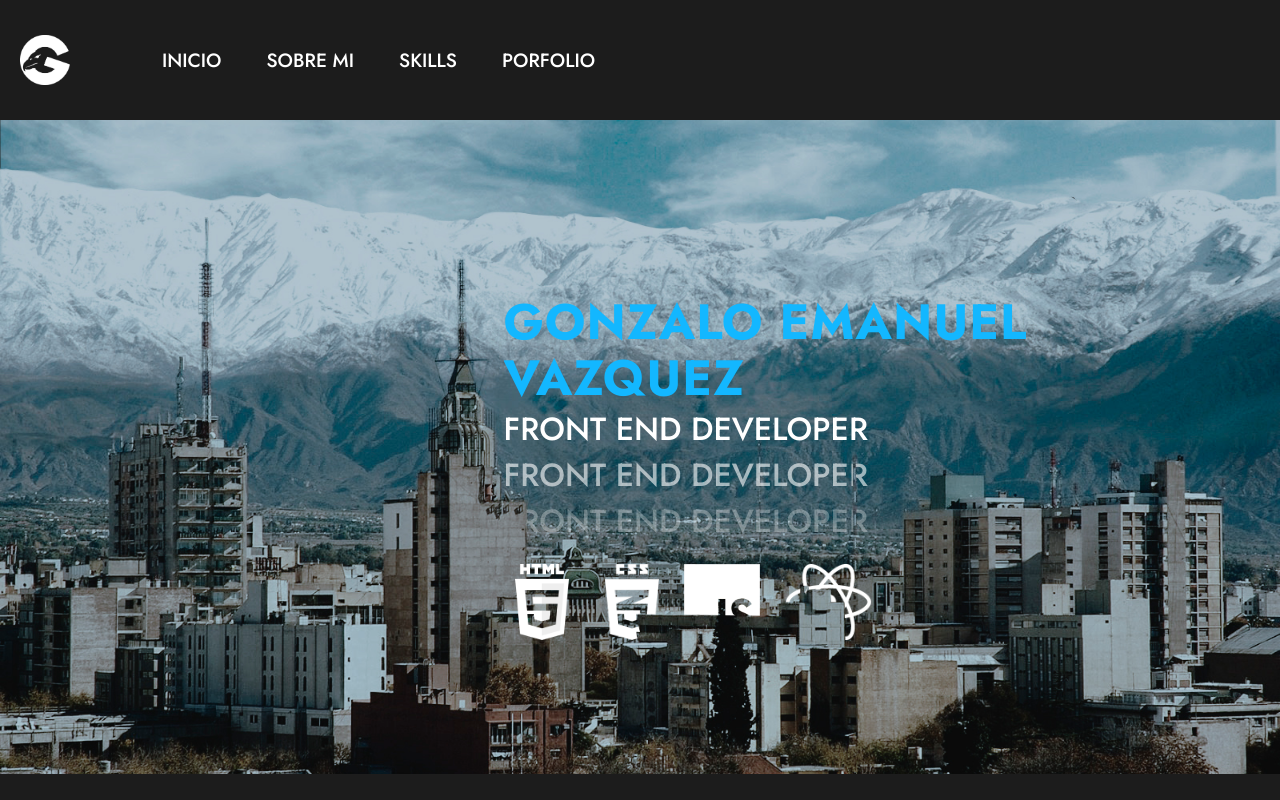
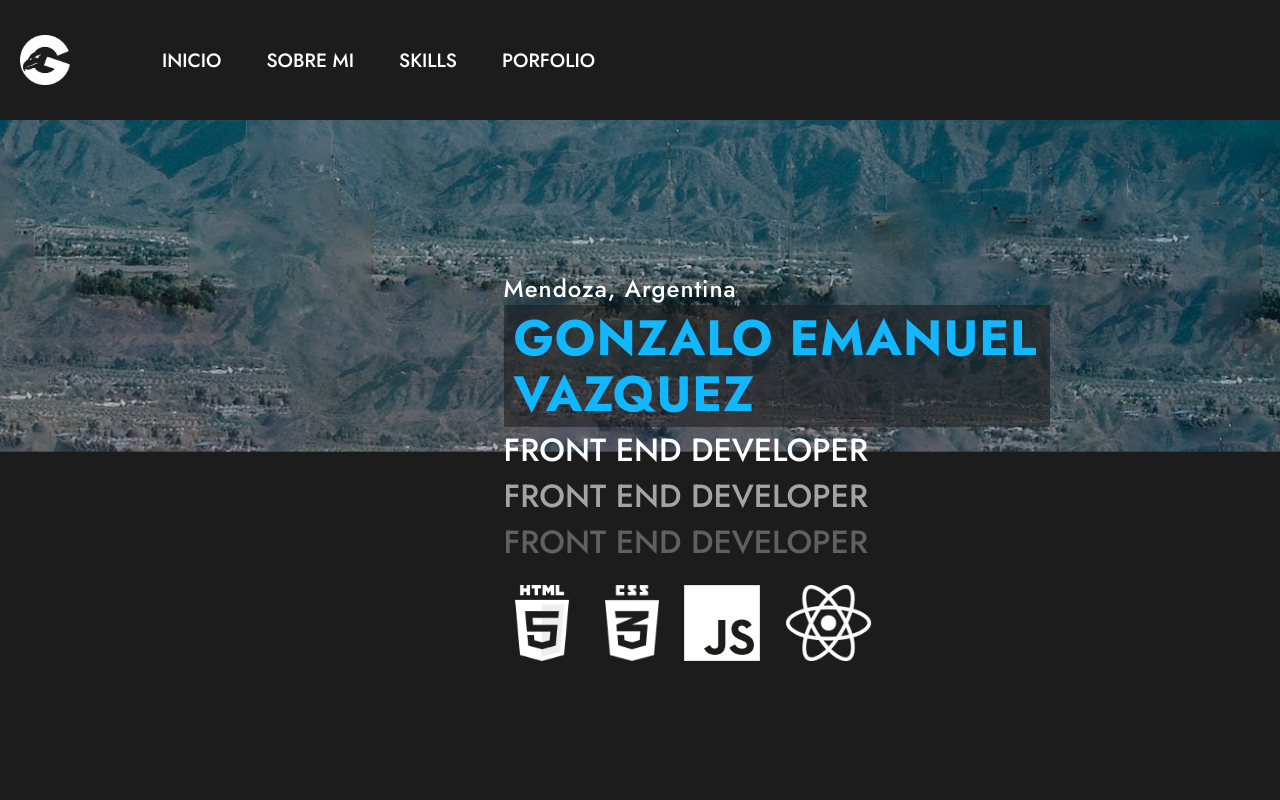
Before and after one commit to gonemvaz012/Portfolio-Web, a React (Create React App) app: page / in a window 1280 px wide. Shown: the top 800 px of the page. Built offline with nearby package versions, Linux system fonts and the light colour scheme.

Commit message:
commit develop 0.0.7

```diff
--- a/src/components/Header/Css/Header.css
+++ b/src/components/Header/Css/Header.css
@@ -79,6 +79,7 @@
     position: relative;
     padding: 50px 47px 10px 320px;
     margin: 0px 30px;
+    overflow: hidden;
 }
 
 .headerbg__img {
@@ -89,7 +90,9 @@
     left: 0;
     object-fit: cover;
 }
-
+.montains{
+    width: 1924px;
+}
 .layer1 {
     z-index: 4;
 }
@@ -132,7 +135,20 @@
     margin-bottom: 10px;
     /*transform: translate(220px, 20px);*/
 }
-
+.titulo0{
+    font-family: var(--font-Jost);
+    color: white;
+    font-size: 1.5rem;
+    font-weight: 400;
+    letter-spacing: 1px;
+    line-height: 2rem;
+    z-index: 1;
+}
+.titulo1-ctnr{
+    padding: 5px 10px;
+    background-color: #1c1c1c90;
+    overflow: hidden;
+}
 .titulo1 {
     font-family: var(--font-Jost);
     color: var(--secundary-color);
--- a/src/components/Header/Header.js
+++ b/src/components/Header/Header.js
@@ -1,20 +1,65 @@
 import React from 'react'
 import Navbar from './Navbar';
+import {motion,useScroll,useTransform,useAnimation, easeOut} from 'framer-motion'
 
 import './Css/Header.css';
 
 const Header = () => {
+  const { scrollYProgress } = useScroll()
+  //bgLayer
+  const LayerBG=(props)=>{
+
+    const {src,speed,layer,alt}=props
+    const yscroll=useTransform(scrollYProgress,[0,1],[0,100*speed])
+    if(alt!=="montañas"){
+      return(
+        <motion.img src={src}
+        className={'headerbg__img '+ layer}
+        alt={alt}
+        style={{y:yscroll}}></motion.img>
+      )
+    }else{
+      return(
+        <motion.img src={src}
+        className={'headerbg__img '+ layer}
+        alt={alt}
+        style={{y:yscroll,x:yscroll}}></motion.img>
+      )
+    }
+
+
+  }
 
   return (
     <header className="header">
       <Navbar />
       <section className="headerbg">
 
-        <img src='/img/bg/capa4.png' className='headerbg__img layer4' alt='cielo'></img>
-        <img src='/img/bg/capa3.png' className='headerbg__img layer3' alt='montañas'></img>
+        <LayerBG src='/img/bg/capa4.png' speedY={3}  layer="layer4" alt="cielo"/>
+        <LayerBG src='/img/bg/capa33.png' speed={-3} layer="layer3 montains" alt="montañas"/>
+        {/*<img src='/img/bg/capa3.png' className='headerbg__img layer3' alt='montañas'></img>*/}
 
         <div className="headerbg__titulo">
-          <h1 className="titulo1" >GONZALO EMANUEL VAZQUEZ</h1>
+          <h5 className="titulo0" >Mendoza, Argentina</h5>
+          <motion.div className='titulo1-ctnr'
+          initial={{width:5,backgroundColor:"#13B7FF"}}
+          animate={{opacity:[1,0,1,0,1,0,1,0,1], width:'100%',height:122,backgroundColor:"#1c1c1c90"}}
+          transition={{
+            opacity:{duration:2},
+            width:{delay:2,duration:1,ease:easeOut},
+            height:{delay:2.5,duration:0.7,ease:easeOut},
+            backgroundColor:{delay:3.5,duration:1,ease:easeOut}
+            }}>
+
+            <motion.h1 className="titulo1"
+            initial={{display:'none',opacity:0}}
+            animate={{display:'block',opacity:1}}
+            transition={{
+              display:{delay:4,duration:0.1,ease:easeOut},
+              opacity:{delay:5,duration:1,ease:easeOut}
+            }}>GONZALO EMANUEL VAZQUEZ</motion.h1>
+          </motion.div>
+
           <div className="box-titulo2">
             <h2 className="titulo2">FRONT END DEVELOPER</h2>
             <h2 className="titulo2" style={{ opacity: '0.6' }}>FRONT END DEVELOPER</h2>
@@ -29,8 +74,10 @@ const Header = () => {
           <img src='/img/logos/JS.png' className='headerbg__logos__img' alt=''></img>
           <img src='/img/logos/React.png' className='headerbg__logos__img' alt=''></img>
         </div>
-        <img src='/img/bg/capa2.png' className='headerbg__img layer2' alt='edificios'></img>
-        <img src='/img/bg/capa1.png' className='headerbg__img layer1' alt='edificios' ></img>
+        <LayerBG src='/img/bg/capa2.png' speed={-8} layer='layer2' alt='edificios'/>
+        <LayerBG src='/img/bg/capa1.png' speed={-8} layer='layer1' alt='edificios'/>
+        {/*<img src='/img/bg/capa2.png' className='headerbg__img layer2' alt='edificios'></img>
+        <img src='/img/bg/capa1.png' className='headerbg__img layer1' alt='edificios' ></img>*/}
 
       </section>
 
--- a/src/components/Main/Css/SectionPorfolio.css
+++ b/src/components/Main/Css/SectionPorfolio.css
@@ -14,7 +14,6 @@
     align-items: center;
     justify-content: center;
     width: 100%;
-    max-width: 1920px;
     height: 1080px;
     min-height: 110vh;
     position: relative;
@@ -34,10 +33,14 @@
     justify-content: space-around;
 }
 .sectionPf__h1{
-    font-size: 3.1rem;
+    font-size: 10.2rem;
     font-family: var(--font-Jost);
     color: var(--secundary-color);
     margin-bottom: 110px;
+    position: absolute;
+    top: 15%;
+    right: 19%;
+    z-index:-2;
 }
 
 .sectionPf__works{
@@ -49,7 +52,7 @@
 
 
 .sectionPf-video{
-    height: 600px;
+    height: 650px;
     display: flex;
     align-items: flex-end;
 }
@@ -70,3 +73,6 @@
     background-color: var(--secundary-color);
     color: var(--bg-dark-color);
 }
+.condor{
+    top:100px;
+}
--- a/src/components/Main/subcomponents/SectionPorfolio.js
+++ b/src/components/Main/subcomponents/SectionPorfolio.js
@@ -1,31 +1,113 @@
-import React from "react";
+import { motion,useScroll, useTransform,useAnimation} from "framer-motion";
+import { useInView } from "react-intersection-observer";
+import React,{useRef,useEffect} from "react";
 
 import "../Css/SectionPorfolio.css";
 import CarrouselP from "../Items/CarrouselP";
-import DataImg from "../Items/dataImg.json";
 
 const SectionPorfolio = () => {
-  const { images } = DataImg;
+
+  const { scrollYProgress } = useScroll()
+  //titulo Porfolio
+  const TituloPf=(prop)=>{
+    const {speed}=prop;
+    const xvalue= useTransform(scrollYProgress,[0,0.7,1],[0,70,100*speed])
+    return(
+      <motion.h1 className="sectionPf__h1 layer1"
+      initial={{opacity:0}}
+      whileInView={{opacity:1}}
+      transition={{delay:0.3,duration:1}}
+      style={{x:xvalue}}
+      >PORFOLIO</motion.h1>
+    )
+  }
+  //titulo Porfolio
+
+  const {ref,inView}=useInView();
+  const fadeInPf=useAnimation();
+  const fadeInPfV=useAnimation();
+
+  useEffect(()=>{
+    if(inView){
+      fadeInPf.start({
+         opacity:1,
+         x:`0%`,
+         transition:{
+          duration:1.3,
+          delay:1
+         }
+      });
+      fadeInPfV.start({
+        opacity:1,
+        x:`0%`,
+        transition:{
+         duration:1.3,
+         delay:1.6
+        }
+     });
+    }else{
+      fadeInPf.start({
+        opacity:0,
+        x:`10%`,
+        transition:{
+         duration:0.3,
+         delay:0
+        }
+     });
+     fadeInPfV.start({
+      opacity:0,
+      x:`-10%`,
+      transition:{
+       duration:0.3,
+       delay:0
+      }
+   });
+    }
+
+  },[inView]);
+
+//creo el fondo condor parallax scroll
+  const Porfoliobg=(props)=>{
+    const {img,speed}=props;
+
+    const yValue = useTransform(scrollYProgress,[0,0.7,1],[0,70,100*speed])
+
+    return(
+      <motion.img
+      className="sectionPf__bg layer3 condor"
+      src={img}
+      alt=""
+      initial={{opacity:0}}
+      transition={{duration:1}}
+      whileInView={{opacity:1}}
+      style={{y:yValue}}></motion.img>
+    )
+  }
+  //creo el fondo condor parallax scroll
+
+  //SECTION PORFOLIO SECTION PORFOLIO
   return (
     <section className="sectionPf">
+
       <img
         src="/img/bg/cerros.png"
         className="sectionPf__bg layer4"
         alt=""
       ></img>
-      <img
-        src="/img/bg/Condor.png"
-        className="sectionPf__bg condor layer3"
-        alt=""
-      ></img>
-      <h1 className="sectionPf__h1 layer1">PORFOLIO</h1>
+      <Porfoliobg   img="/img/bg/Condor.png" speed={-2}/>
+      <TituloPf speed={2}/>
       <div className="sectionPf__works__ctr">
-        <div className="sectionPf__works">
-          <CarrouselP />
-        </div>
-        <div className="sectionPf-video">
+        <motion.div className="sectionPf__works" ref={ref}
+        initial={{ opacity: 0, x: `-10%` }}
+        animate={fadeInPf}
+        >
+          <CarrouselP/>
+        </motion.div>
+        <motion.div className="sectionPf-video"
+         initial={{opacity:0,x:`-10%`}}
+         animate={fadeInPfV}>
           <div className="sectionPf-video__screen"></div>
-        </div>
+        </motion.div>
       </div>
     </section>
   );
```
Also changed, not shown: public/img/bg/capa33.png (added).
